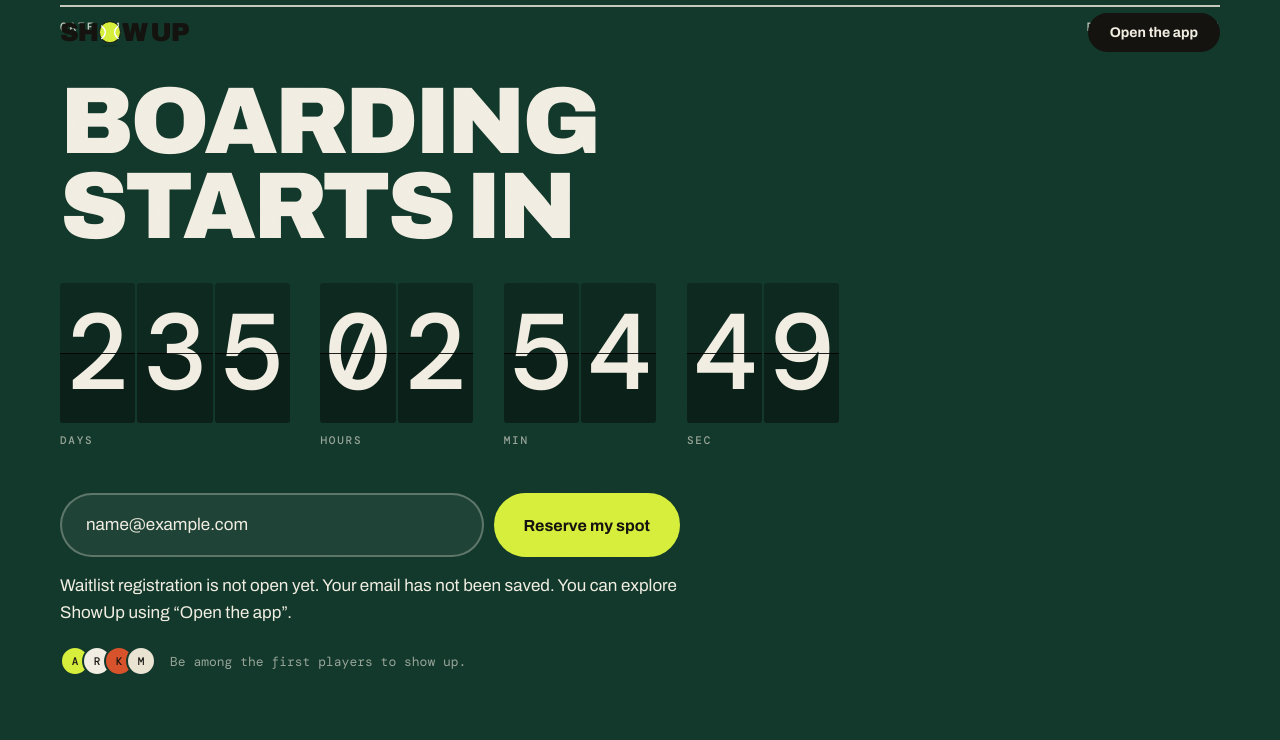
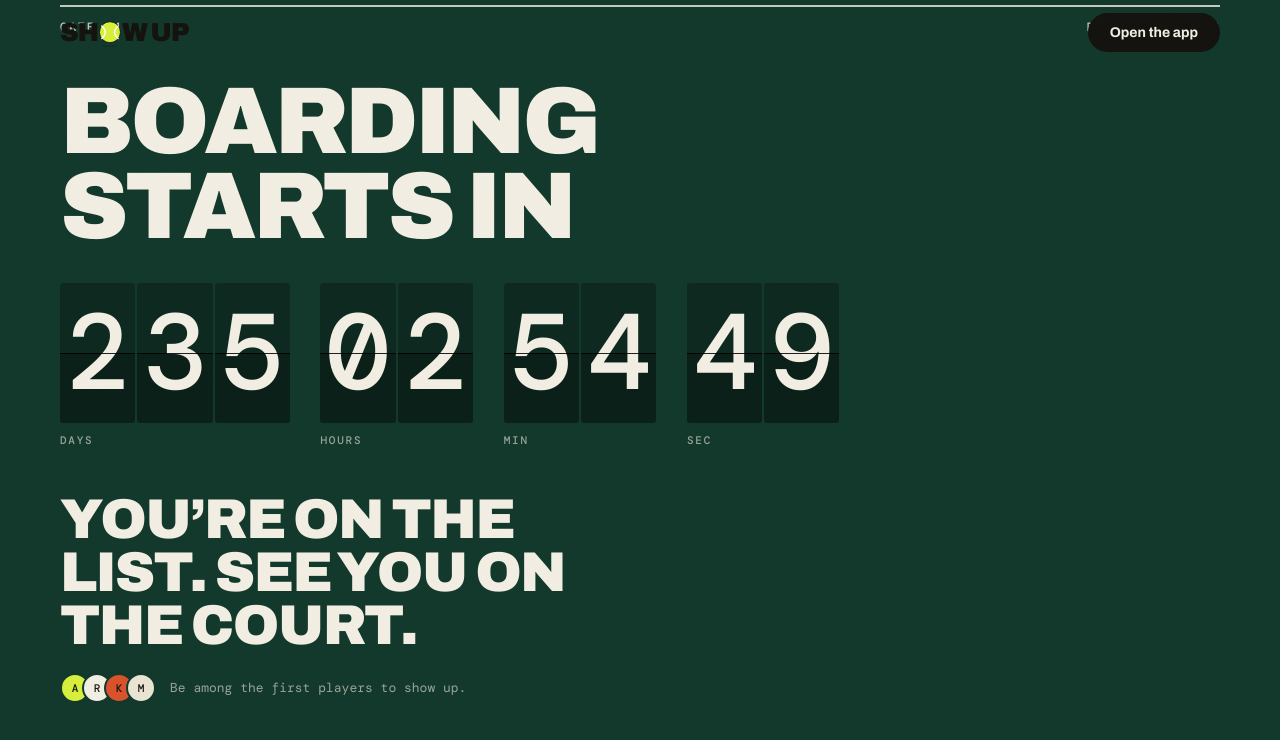
Before and after one commit to naitik2004/showup_mvp, a Next.js app: page / in a window 1280 px wide. Both pictures are taken after typing "name@example.com" into the empty fields and a click on the button "Reserve my spot". Shown: the part 4400-5140 px from the top of the page. Built offline with nearby package versions, Linux system fonts and the light colour scheme.

Commit message:
Match reference waitlist confirmation layout

```diff
--- a/components/prelaunch/Prelaunch.module.css
+++ b/components/prelaunch/Prelaunch.module.css
@@ -749,20 +749,13 @@
   background: var(--chalk);
   border-color: var(--chalk);
 }
-.page :global(.confirmation) {
-  display: none;
+.page :global(.waitlistConfirmation) {
   font: 900 clamp(30px,5vw,56px) var(--sans);
   font-stretch: 125%;
   text-transform: uppercase;
   letter-spacing: -.03em;
   line-height: .95;
   max-width: 14ch;
-}
-.page :global(.waitlistForm.submitted) {
-  display: none;
-}
-.page :global(.waitlistForm.submitted+.confirmation) {
-  display: block;
 }
 .page :global(.waitlistNote) {
   font: 400 13px var(--mono);
@@ -896,15 +889,6 @@
   animation: printTicket 1.4s cubic-bezier(.2,.9,.2,1);
 }
 
-.page :global(.waitlistStatus) {
-  max-width: 620px;
-  margin-top: 16px;
-}
-
-.page :global(.waitlistStatus:empty) {
-  display: none;
-}
-
 @keyframes printTicket {
   from { transform: translateY(-102%); }
   to { transform: none; }
--- a/components/prelaunch/WaitlistSection.tsx
+++ b/components/prelaunch/WaitlistSection.tsx
@@ -4,12 +4,12 @@
 import LaunchCountdown from './LaunchCountdown';
 import SectionLabel from './SectionLabel';
 
-/** Do not claim a subscription was saved until a real waitlist endpoint exists. */
+/** Requested prelaunch confirmation preview; backend registration is still pending. */
 export default function WaitlistSection() {
-  const [notice, setNotice] = useState('');
+  const [submitted, setSubmitted] = useState(false);
   const submit = (event: FormEvent<HTMLFormElement>) => {
     event.preventDefault();
-    setNotice('Waitlist registration is not open yet. Your email has not been saved. You can explore ShowUp using “Open the app”.');
+    setSubmitted(true);
   };
 
   return (
@@ -18,11 +18,13 @@
         <SectionLabel gate="04" title="Doors open soon" />
         <h2>Boarding<br />starts in</h2>
         <LaunchCountdown />
-        <form className="waitlistForm" onSubmit={submit}>
+        {!submitted && <form className="waitlistForm" onSubmit={submit}>
           <input type="email" name="email" autoComplete="email" required placeholder="you@email.com" aria-label="Email" aria-describedby="waitlist-status" />
           <button className="button" type="submit">Reserve my spot</button>
-        </form>
-        <p id="waitlist-status" role="status" className="waitlistStatus">{notice}</p>
+        </form>}
+        <div id="waitlist-status" role="status">
+          {submitted && <h3 className="waitlistConfirmation">You’re on the list. See you on the court.</h3>}
+        </div>
         <div className="waitlistNote">
           <div className="avatars" aria-hidden="true">
             {['A', 'R', 'K', 'M'].map((letter, index) => <i key={letter} style={{ background: ['#d8f03c', '#f3efe4', '#d9532b', '#ebe5d4'][index] }}>{letter}</i>)}
```
Also changed, not shown: 1 other file (tests, documents, lock files or other folders).
